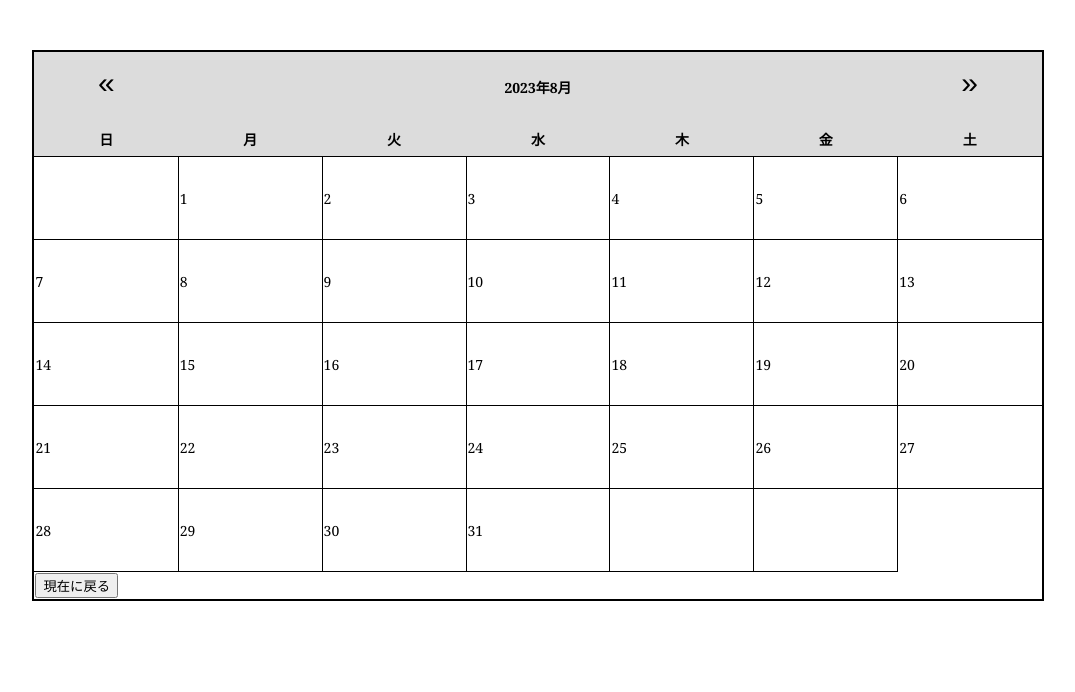
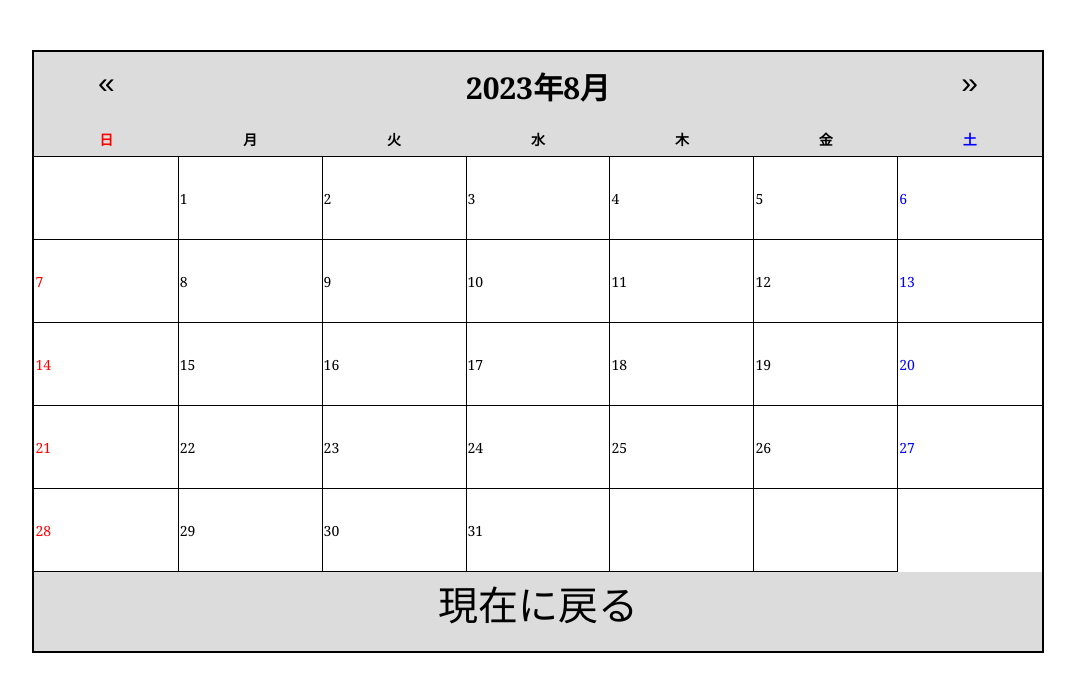
Before and after one commit to tomo2/managementSystem, a PHP site: page /calendar.php in a window 1280 px wide. Shown: the top 692 px of the page, without its empty margins (102-1177 px from the left). Run offline with PHP 8.4, Linux system fonts and the light colour scheme.

Commit message:
スタイルの設定(仮)

```diff
--- a/style.css
+++ b/style.css
@@ -38,3 +38,44 @@ tbody td {
     height: 80px;
     width: 80px;
 }
+tbody td:last-child,
+.blue {
+    color: blue;
+}
+tbody td:first-child,
+.red {
+    color: red;
+}
+tbody .schedules {
+    margin-top: 25px;
+}
+tbody button {
+    border: none;
+    background-color: transparent;
+    font-weight: bold;
+    text-decoration: underline;
+}
+tfoot {
+    background-color: gainsboro;
+    font-weight: bold;
+    text-align: center;
+}
+tfoot tr {
+    width: 50px;
+    height: 70px;
+    text-align: center;
+    line-height: 70px;
+}
+td.today {
+    background-color: aqua;
+}
+#today {
+    cursor: pointer;
+    user-select: none;
+    font-size: 40px;
+    background-color: gainsboro;
+    border: 0px none;
+}
+#title {
+    font-size: 30px;
+}
```
